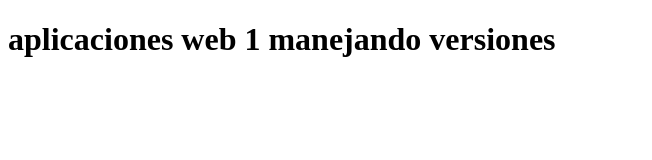
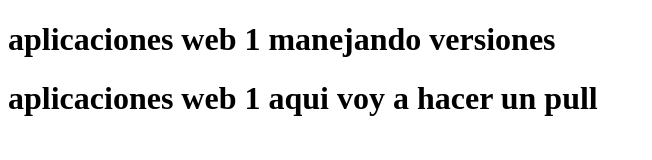
Before and after one commit to yulianams0308/aplicacion-git-ensayo, a plain HTML site: page index.html in a window 1280 px wide. Shown: the whole page, without its empty margins (0-652 px from the left). Drawn offline with Linux system fonts and the light colour scheme.

Commit message:
Update index.html

```diff
--- a/index.html
+++ b/index.html
@@ -10,6 +10,7 @@
 
 <body>
     <h1>aplicaciones web 1 manejando versiones</h1>
+    <h1>aplicaciones web 1 aqui voy a hacer un pull</h1>
 </body>
 
 </html>
```
